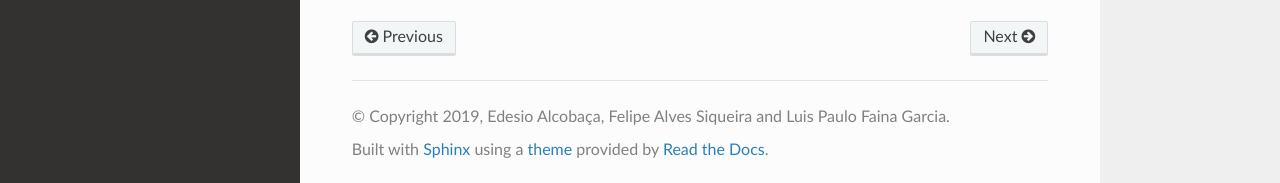
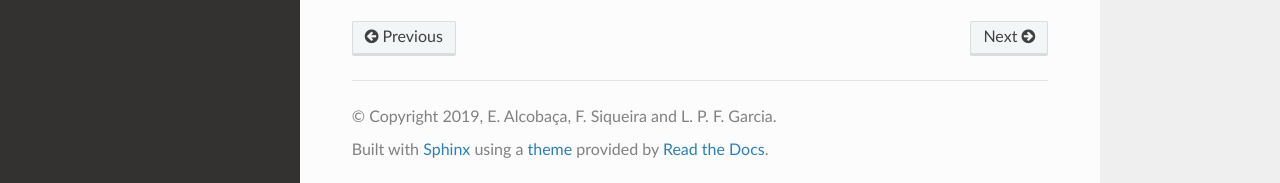
Before and after one commit to ealcobaca/pymfe, a Sphinx documentation site: the page built from docs/source/api.rst, in a window 1280 px wide and 1400 px high, scrolled down 797 px. Shown: the part 1214-1397 px from the top of the window. Built offline with Sphinx 7.4.7 and the Read the Docs theme 2.0.0, drawn with Linux system fonts in a browser that asks for light colours; pages that are not in the unit, such as notebooks, are missing from menus; the version number is read from the project's files by our own code; part of the change alters nothing that is shown.

Commit message:
update in the sphinx configuration. Now we are using numpydoc

```diff
--- a/docs/source/api.rst
+++ b/docs/source/api.rst
@@ -1,3 +1,4 @@
+#################
 API Documentation
 #################
 This is the full API documentation of the `pymfe` toolbox.
--- a/docs/source/conf.py
+++ b/docs/source/conf.py
@@ -19,16 +19,21 @@ import sphinx_gallery
 
 
 # -- Project information -----------------------------------------------------
+# General information about the project.
 
-project = 'pymfe'
-copyright = '2019, Edesio Alcobaça, Felipe Alves Siqueira and Luis Paulo Faina Garcia'
-author = 'Edesio Alcobaça, Felipe Alves Siqueira and Luis Paulo Faina Garcia'
+project = "pymfe"
+copyright = "2019, E. Alcobaça, F. Siqueira and L. P. F. Garcia"
+author = "E. Alcobaça, F. Siqueira and L. P. F. Garcia"
 
-# The full version, including alpha/beta/rc tags
-release = '0.0.2'
+# The full version, including alpha/beta/rc tags.
+from pymfe import __version__
+release = __version__
 
 
 # -- General configuration ---------------------------------------------------
+
+# The master toctree document.
+master_doc = 'index'
 
 # Add any Sphinx extension module names here, as strings. They can be
 # extensions coming with Sphinx (named 'sphinx.ext.*') or your custom
@@ -37,20 +42,41 @@ extensions = [
     'sphinx.ext.autodoc',
     'sphinx.ext.autosummary',
     'sphinx.ext.linkcode',
-    'sphinx_gallery.gen_gallery'
+    'sphinx_gallery.gen_gallery',
+    'numpydoc',
 ]
+
+# see: https://github.com/phn/pytpm/issues/3#issuecomment-12133978
+# see https://github.com/numpy/numpydoc/issues/69
+numpydoc_show_class_members = False
+
+# The master toctree document.
+master_doc = 'index'
 
 # Add any paths that contain templates here, relative to this directory.
 templates_path = ['_templates']
 
+# If true, '()' will be appended to :func: etc. cross-reference text.
+add_function_parentheses = False
+
 # List of patterns, relative to source directory, that match files and
 # directories to ignore when looking for source files.
 # This pattern also affects html_static_path and html_extra_path.
-# exclude_patterns = ['_build', '_templates']
-exclude_patterns = []
+exclude_patterns = ['_build', '_templates']
+# exclude_patterns = []
+
+autodoc_default_options = {'members': True, 'inherited-members': True}
+# autodoc_default_flags = ['members', 'inherited-members']
+
+# generate autosummary even if no references
+autosummary_generate = True
+
 
 
 # -- Options for HTML output -------------------------------------------------
+
+# The name of the Pygments (syntax highlighting) style to use.
+pygments_style = 'sphinx'
 
 # The theme to use for HTML and HTML Help pages.  See the documentation for
 # a list of builtin themes.
@@ -63,31 +89,66 @@ html_theme = 'sphinx_rtd_theme'
 # so a file named "default.css" will overwrite the builtin "default.css".
 html_static_path = ['_static']
 
-
-# see: https://github.com/phn/pytpm/issues/3#issuecomment-12133978
-# see https://github.com/numpy/numpydoc/issues/69
-# numpydoc_show_class_members = False
+# Output file base name for HTML help builder.
+htmlhelp_basename = 'pymfe-docs'
 
 
-# generate autosummary even if no references
-autosummary_generate = True
+# -- Options for LaTeX output ---------------------------------------------
+
+# The master toctree document.
+# Grouping the document tree into LaTeX files. List of tuples
+# (source start file, target name, title,
+#  author, documentclass [howto, manual, or own class]).
+latex_documents = [
+    "index", "pymfe_docs.tex", "pymfe Documentation",
+    "E. Alcobaça, F. Siqueira and L. Garcia",
+    "manual"
+    ]
+
+
+# -- Options for manual page output ---------------------------------------
+
+# If false, no module index is generated.
+# latex_domain_indices = True
+
+
+# One entry per manual page. List of tuples
+# (source start file, name, description, authors, manual section).
+man_pages = [
+    ("index", "pymfe", "pymfe Documentation",
+     ["E. Alcobaça, F. Siqueira and L. P. F. Garcia"], 1)
+]
+
+
+# -- Options for Texinfo output -------------------------------------------
+
+# Grouping the document tree into Texinfo files. List of tuples
+# (source start file, target name, title, author,
+#  dir menu entry, description, category)
+texinfo_documents = [
+    ("index", "pymfe", "pymfe Documentation",
+     "E. Alcobaça, F. Siqueira and L. P. F. Garcia", 'pymfe',
+     "Toolbox for meta-feature extraction of datasets in machine learning.",
+     "Miscellaneous")
+]
+
+
+# ------ sphinx gallery ----------------------------------------------------
+
+sphinx_gallery_conf = {
+     # path to your example scripts
+     'examples_dirs': 'examples',
+     # path where to save gallery generated examples
+     'gallery_dirs': 'auto_examples',
+}
+
+
+
+# --- GitHun link -----------------------------------------------------------
 
 # The following is used by sphinx.ext.linkcode to provide links to github
 linkcode_resolve = make_linkcode_resolve('pymfe',
                                          u'https://github.com/ealcobaca/'
                                          'pymfe/blob/{revision}/'
                                          '{package}/{path}#L{lineno}')
-
-print(linkcode_resolve('py', {'module': 'pymfe.mfe', 'fullname': 'MFE'}))
-
-
-# The master toctree document.
-master_doc = 'index'
-
-# sphinx gallery
-sphinx_gallery_conf = {
-     # path to your example scripts
-     'examples_dirs': 'examples',
-     # path where to save gallery generated examples
-     'gallery_dirs': 'auto_examples',
-}
+# print(linkcode_resolve('py', {'module': 'pymfe.mfe', 'fullname': 'MFE'}))
```
